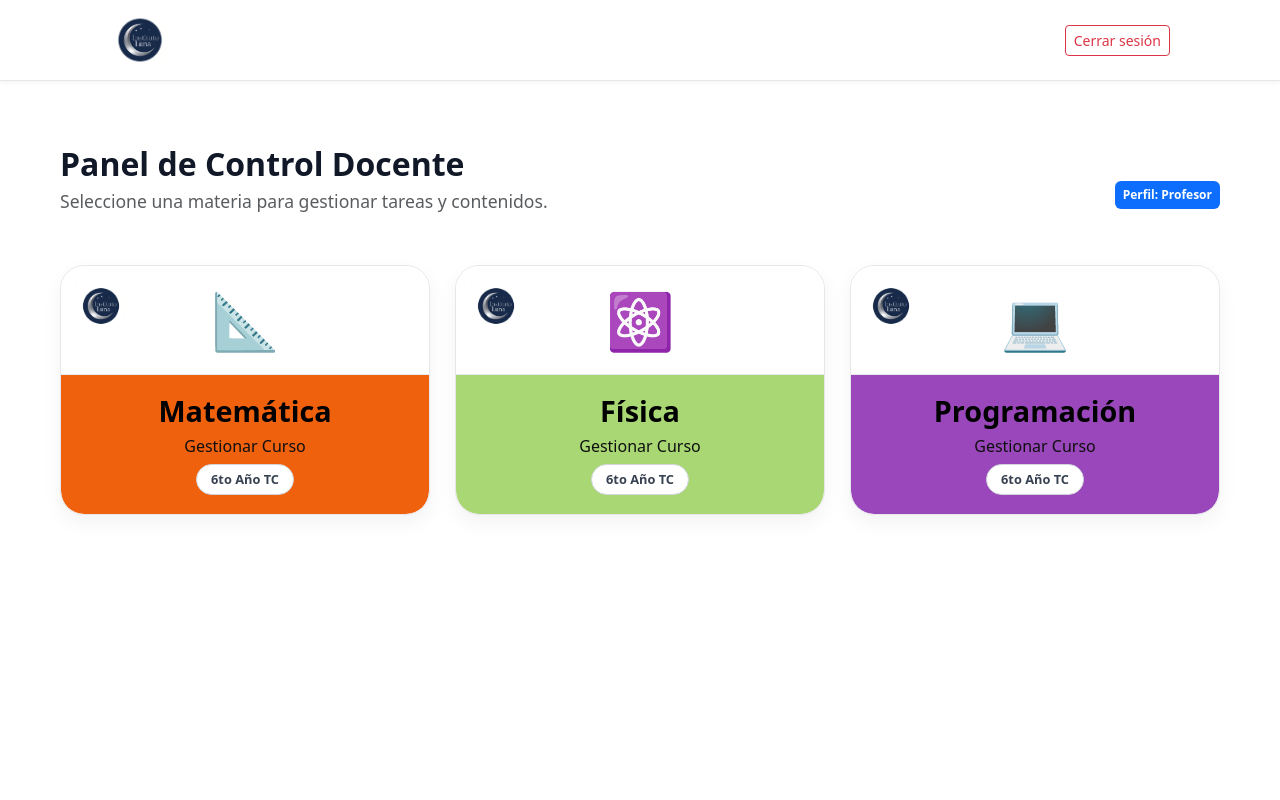
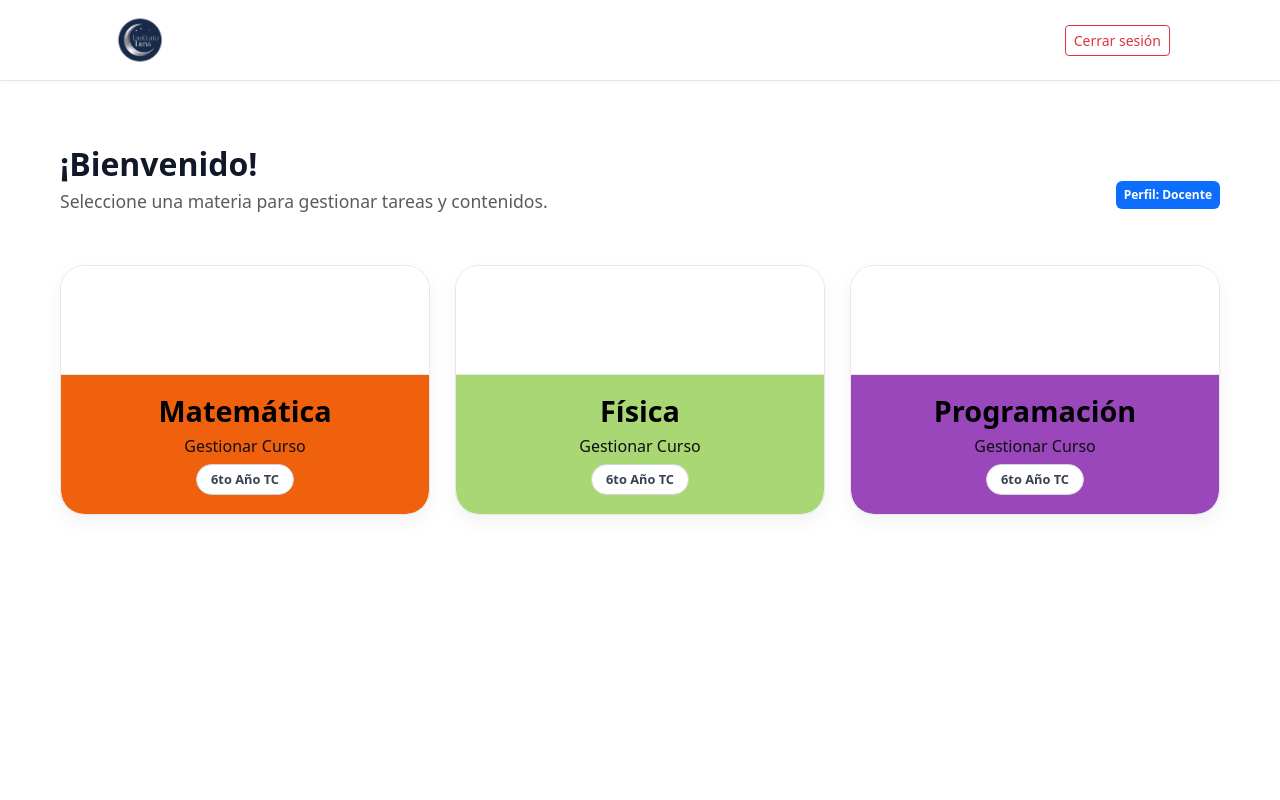
Before and after one commit to maximiliano-occhiuzzi/Escuela_Virtual, a React (Vite) app: page /PanelDocente in a window 1280 px wide. Shown: the top 800 px of the page. Built offline with nearby package versions, Linux system fonts and the light colour scheme.

Commit message:
Correciones tester

```diff
--- a/src/components/Footer.jsx
+++ b/src/components/Footer.jsx
@@ -5,7 +5,7 @@ const Footer = () => {
   return (
     <footer className="pie-pagina">
       <img src={miLogo} alt="Logo" style={{ height: '40px' }} />
-      <p>© 2026 Instituto Luna - Escuela Virtual</p>
+      <p>© Instituto Luna 2026</p>
     </footer>
   );
 };
--- a/src/components/FormularioTarea.jsx
+++ b/src/components/FormularioTarea.jsx
@@ -39,7 +39,7 @@ const FormularioTarea = ({ materiaNombre, colorMateria }) => {
               name="titulo"
               value={tarea.titulo}
               onChange={handleChange}
-              placeholder="Ej: TP de Integrales"
+              placeholder="Escribe aquí el titulo..."
               required
             />
           </div>
@@ -47,7 +47,8 @@ const FormularioTarea = ({ materiaNombre, colorMateria }) => {
           <div className="form-group">
             <label>Instrucciones</label>
             <textarea
-              name="caca"
+              type="text"
+              name="descripcion"
               value={tarea.descripcion}
               onChange={handleChange}
               placeholder="Escribe aquí las consignas..."
@@ -66,7 +67,7 @@ const FormularioTarea = ({ materiaNombre, colorMateria }) => {
           </div>
 
           <button type="submit" className="btn-submit">
-            Publicar Tarea
+            Publicar
           </button>
         </form>
       </div>
--- a/src/components/TarjetaClase.jsx
+++ b/src/components/TarjetaClase.jsx
@@ -8,21 +8,14 @@ function TarjetaClase({
   profesor,
   curso,
   ruta,
-  icono = "📁",
+  icono = "",
   colorFondo = "#8B5CF6"
 }) {
   return (
     <Link to={ruta} className="tarjeta-link">
       <div className="tarjeta-mosaico">
 
-        {/* PARTE SUPERIOR */}
         <div className="tarjeta-superior">
-
-          <img
-            src={miLogo}
-            alt="Logo"
-            className="logo-instituto-card"
-          />
 
           <div className="tarjeta-icono">
             {icono}
--- a/src/pages/Contacto.jsx
+++ b/src/pages/Contacto.jsx
@@ -34,15 +34,14 @@ const Contacto = () => {
                 }
          center={
                   <>
-                    <li><Link to="/" className="nav-link-custom">Home</Link></li>
+                    <li><Link to="/" className="nav-link-custom">Inicio</Link></li>
                     <li><Link to="/nosotros" className="nav-link-custom">¿Quiénes somos?</Link></li>
-                    <li><Link to="/contacto" className="nav-link-custom">Contacto</Link></li>
                   </>
                 }
       />
       <main className="container-contacto">
         <div className="contacto-card">
-          <h1 className="titulo-seccion">Contáctanos ✉️</h1>
+          <h1 className="titulo-seccion">Contáctanos</h1>
           <p className="subtitulo">Déjanos tus dudas y te responderemos a la brevedad.</p>
 
           <form onSubmit={handleSubmit} className="form-contacto">
@@ -77,7 +76,7 @@ const Contacto = () => {
             />
 
             <button type="submit" className="btn-enviar-contacto">
-              Enviar Mensaje
+              Enviar
             </button>
           </form>
         </div>
--- a/src/pages/Fisica.jsx
+++ b/src/pages/Fisica.jsx
@@ -19,7 +19,7 @@ function Fisica() {
       <main className="container mt-5">
         <div className="header-materia d-flex justify-content-between align-items-center mb-4">
           <div>
-            <h1>Física ⚛️</h1>
+            <h1>Física</h1>
             <p className="text-muted">Curso: 6to Año TC | Prof. Méndez</p>
           </div>
 
@@ -44,7 +44,6 @@ function Fisica() {
             {!mostrarForm && (
               <div className="text-center py-5">
                 <p className="text-muted">No hay tareas nuevas para mostrar.</p>
-                <small>Hacé clic en el botón superior para crear una.</small>
               </div>
             )}
           </div>
--- a/src/pages/Home.jsx
+++ b/src/pages/Home.jsx
@@ -19,7 +19,6 @@ function Home() {
         }
         center={
           <>
-            <li><Link to="/" className="nav-link-custom">Home</Link></li>
             <li><Link to="/nosotros" className="nav-link-custom">¿Quiénes somos?</Link></li>
             <li><Link to="/contacto" className="nav-link-custom">Contacto</Link></li>
           </>
@@ -38,19 +37,16 @@ function Home() {
 
       <main className="contenido-principal">
 
-        {/* Nuevo Header: Más integrado con tu estilo */}
         <header className="home-presentacion">
           <div className="bloque-texto">
             <h1>Potenciá tu futuro en el <br /> <span>Instituto Luna</span></h1>
             <p>La mejor plataforma para estudiar desde tu casa con tecnología de punta.</p>
             <div className="botones-accion">
-              <Link to="/Login" className="btn-azul-luna">Ir a mi Panel</Link>
-              <Link to="/nosotros" className="btn-borde-luna">Saber más</Link>
+              <Link to="/Login" className="btn-azul-luna">Iniciar Sesión</Link>
             </div>
           </div>
         </header>
 
-        {/* Tu contenido original (Sin tocar nada) */}
         <section className="seccion-cuadros">
           <div className="cuadro-info">
             <img src="https://cdn-icons-png.flaticon.com/512/2232/2232688.png" alt="Icono" />
--- a/src/pages/Login.jsx
+++ b/src/pages/Login.jsx
@@ -51,10 +51,6 @@ const navigate = useNavigate();
           </button>
         </form>
 
-        <p className="text-center mt-3 small text-muted">
-          Docente: sebastiandavalos@fatimarem.edu.ar <br />
-          Alumno: 48318493@fatimarem.edu.ar
-        </p>
       </div>
     </div>
   );
--- a/src/pages/Matematica.jsx
+++ b/src/pages/Matematica.jsx
@@ -19,7 +19,7 @@ function Matematica() {
       <main className="container mt-5">
         <div className="header-materia d-flex justify-content-between align-items-center mb-4">
           <div>
-            <h1>Matemática 📐</h1>
+            <h1>Matemática</h1>
             <p className="text-muted">Curso: 6to Año TC | Prof. Silva</p>
           </div>
 
@@ -44,7 +44,6 @@ function Matematica() {
             {!mostrarForm && (
               <div className="text-center py-5">
                 <p className="text-muted">No hay tareas nuevas para mostrar.</p>
-                <small>Hacé clic en el botón superior para crear una.</small>
               </div>
             )}
           </div>
--- a/src/pages/PanelAlumno.jsx
+++ b/src/pages/PanelAlumno.jsx
@@ -30,10 +30,9 @@ function PanelAlumno() {
         <main className="container mt-4">
         <div className="d-flex justify-content-between align-items-center">
             <div>
-                <h2>Bienvenido Ciro Jeronimo Giovinazzo</h2>
+                <h2>¡Bienvenido!</h2>
                 <p className="text-muted">Acá vas a poder ver tus clases.</p>
-            </div>
-            <span className="badge bg-primary p-2">Perfil: Alumno</span>
+            </div><spam className= "badge bg-primary p-2">Perfil: Alumno</spam>
         </div>
 
 
@@ -44,7 +43,6 @@ function PanelAlumno() {
     profesor="Ing. Silva"
     curso="6to Año TC"
     ruta="/Matematica"
-    icono="📐"
     colorFondo="#f0610e"
   />
 
@@ -53,7 +51,6 @@ function PanelAlumno() {
     profesor="Prof. Méndez"
     curso="6to Año TC"
     ruta="/Fisica"
-    icono="⚛️"
    colorFondo="rgba(122, 194, 40, 0.65)"
   />
 
@@ -62,7 +59,6 @@ function PanelAlumno() {
     profesor="Lic. Pérez"
     curso="6to Año TC"
     ruta="/Programacion"
-    icono="💻"
     colorFondo="rgba(119, 10, 165, 0.75)"
   />
 </div>
--- a/src/pages/PanelDocente.jsx
+++ b/src/pages/PanelDocente.jsx
@@ -23,10 +23,9 @@ function PanelDocente() {
       <main className="container mt-4">
         <div className="d-flex justify-content-between align-items-center">
             <div>
-                <h2>Panel de Control Docente</h2>
+                <h2>¡Bienvenido!</h2>
                 <p className="text-muted">Seleccione una materia para gestionar tareas y contenidos.</p>
-            </div>
-            <span className="badge bg-primary p-2">Perfil: Profesor</span>
+            </div><spam className= "badge bg-primary p-2">Perfil: Docente</spam>
         </div>
 
         <div className="contenedor-grid">
@@ -35,7 +34,7 @@ function PanelDocente() {
             profesor="Gestionar Curso"
             curso="6to Año TC"
             ruta="/Matematica"
-            icono="📐"
+            icono=""
             colorFondo="#f0610e"
           />
 
@@ -44,7 +43,7 @@ function PanelDocente() {
             profesor="Gestionar Curso"
             curso="6to Año TC"
             ruta="/Fisica"
-            icono="⚛️"
+            icono=""
             colorFondo="rgba(122, 194, 40, 0.65)"
           />
 
@@ -53,7 +52,7 @@ function PanelDocente() {
             profesor="Gestionar Curso"
             curso="6to Año TC"
             ruta="/Programacion"
-            icono="💻"
+            icono=""
             colorFondo="rgba(119, 10, 165, 0.75)"
           />
         </div>
--- a/src/pages/Programacion.jsx
+++ b/src/pages/Programacion.jsx
@@ -21,7 +21,7 @@ function Programacion() {
       <main className="container mt-5">
         <div className="header-materia d-flex justify-content-between align-items-center mb-4">
           <div>
-            <h1>Programación 💻</h1>
+            <h1>Programación</h1>
             <p className="text-muted">Curso: 6to Año TC</p>
           </div>
 
@@ -52,7 +52,6 @@ function Programacion() {
             {!mostrarForm && (
               <div className="text-center py-5">
                 <p className="text-muted">No hay tareas nuevas para mostrar.</p>
-                <small>Hacé clic en el botón superior para crear una.</small>
               </div>
             )}
           </div>
```
Also changed, not shown: src/pages/Nosotros.jsx (+5 -6 lines).
